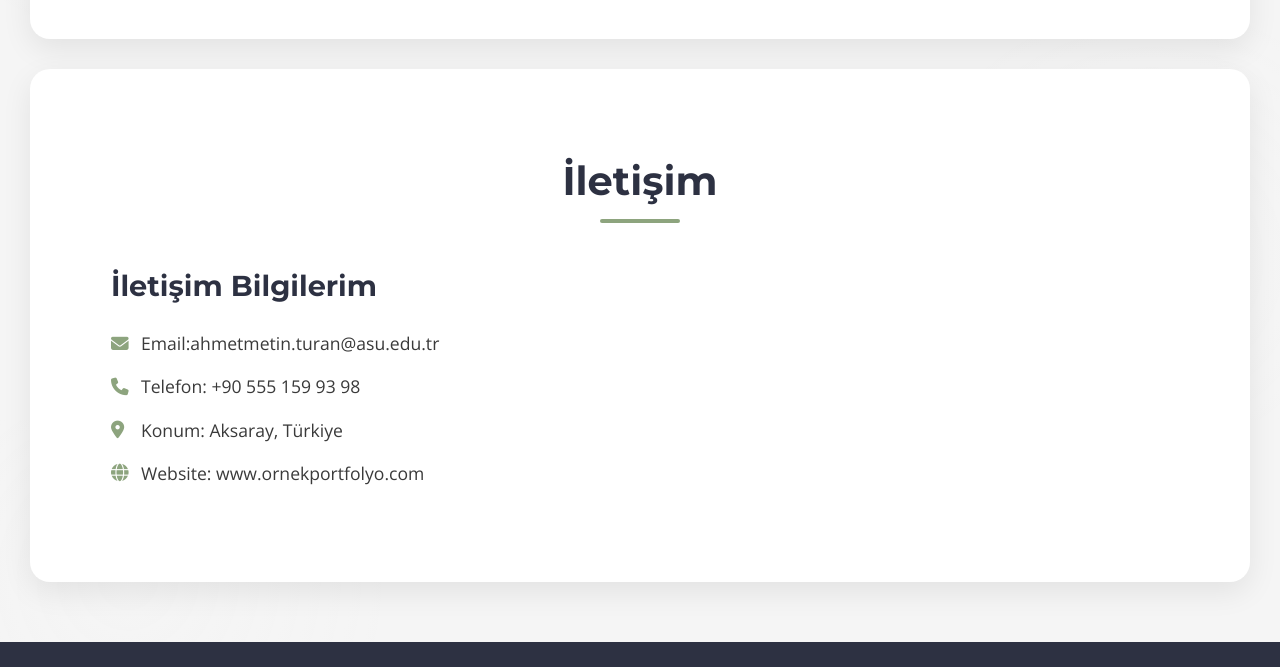
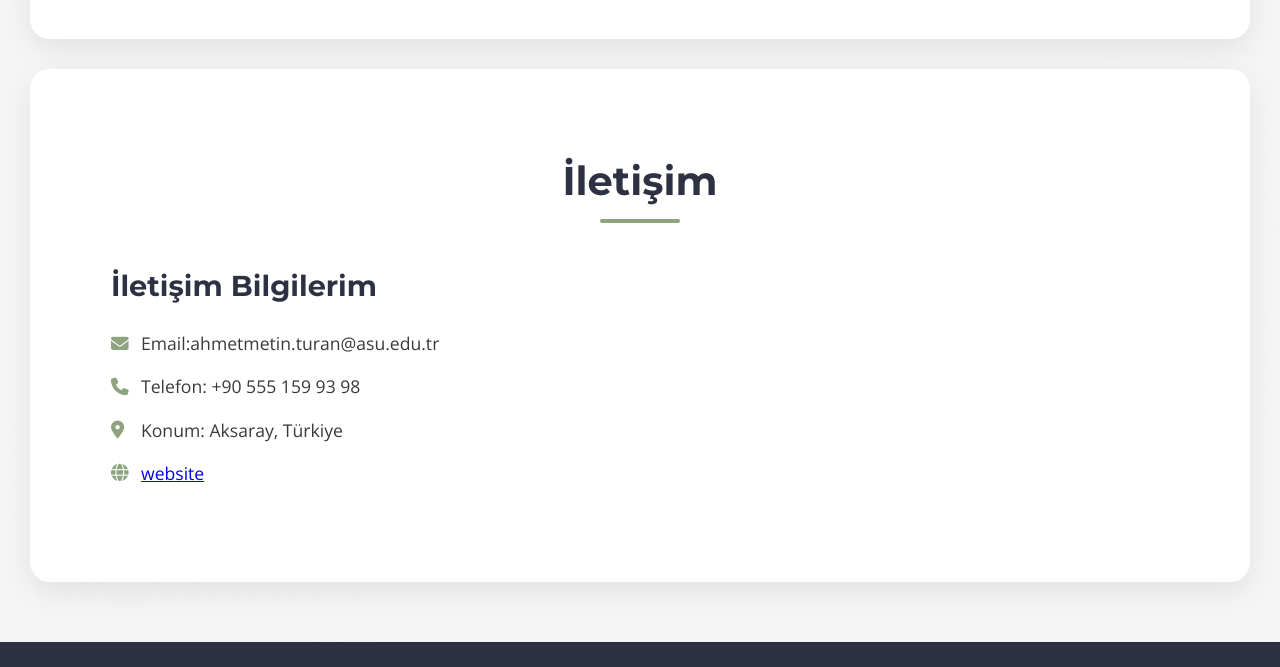
Before and after one commit to metin00-bot/portfolio, a plain HTML site: page index.html in a window 1280 px wide. Shown: the part 2780-3447 px from the top of the page. Drawn offline with nearby package versions, Linux system fonts and the light colour scheme.

Commit message:
Update index.html

```diff
--- a/index.html
+++ b/index.html
@@ -667,7 +667,7 @@
                     <p><i class="fas fa-envelope"></i> Email:ahmetmetin.turan@asu.edu.tr</p>
                     <p><i class="fas fa-phone"></i> Telefon: +90 555 159 93 98</p>
                     <p><i class="fas fa-map-marker-alt"></i> Konum: Aksaray, Türkiye</p>
-                    <p><i class="fas fa-globe"></i> Website: www.ornekportfolyo.com</p>
+                    <p><i class="fas fa-globe"></i><a href="https://metin00-bot.github.io/metin-sites/linktree.html?fbclid=PAZXh0bgNhZW0CMTEAAafi9Mx6FjN6qrgU3ujRLzxUMQxsBYLKJi2zhOQYFS7xjQ4N2jc1DKYbBE8-BQ_aem_WRxtpPzSpi6Vx5T2XwcluQ">website</p>
                 </div>
             </div>
         </div>
```
